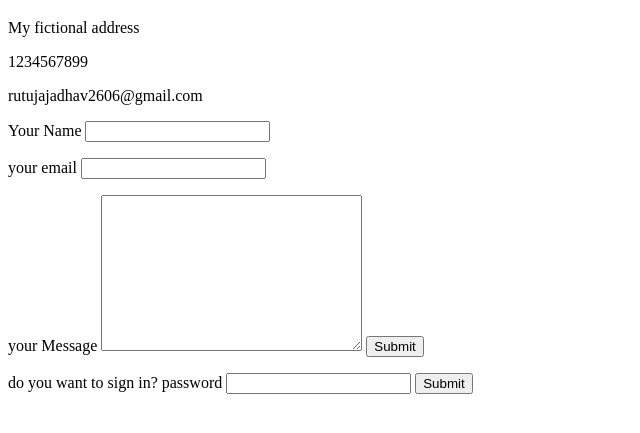
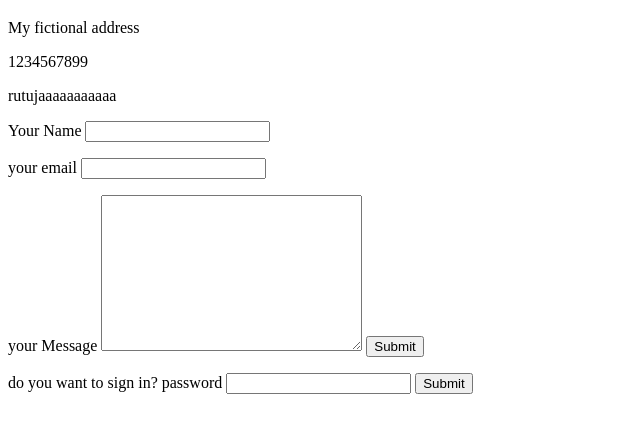
Before and after one commit to RutujaJ26/CV, a plain HTML site: page contact me.html in a window 1280 px wide. Shown: the part 61-494 px from the top of the page, without its empty margins (0-640 px from the left). Drawn offline with Linux system fonts and the light colour scheme.

Commit message:
Update contact me.html

```diff
--- a/contact me.html
+++ b/contact me.html
@@ -8,7 +8,7 @@
     <h1>My contact details</h1>
     <p>My fictional address</p>
     <p>1234567899</p>
-    <p>rutujajadhav2606@gmail.com</p>
+    <p>rutujaaaaaaaaaaa</p>
     <form action="mailto:rutujajadhav2606@gmail.com" method="post" enctype="text/plain">
       <label>Your Name</label>
       <input type="text" name="your name" value=""><p>
```
